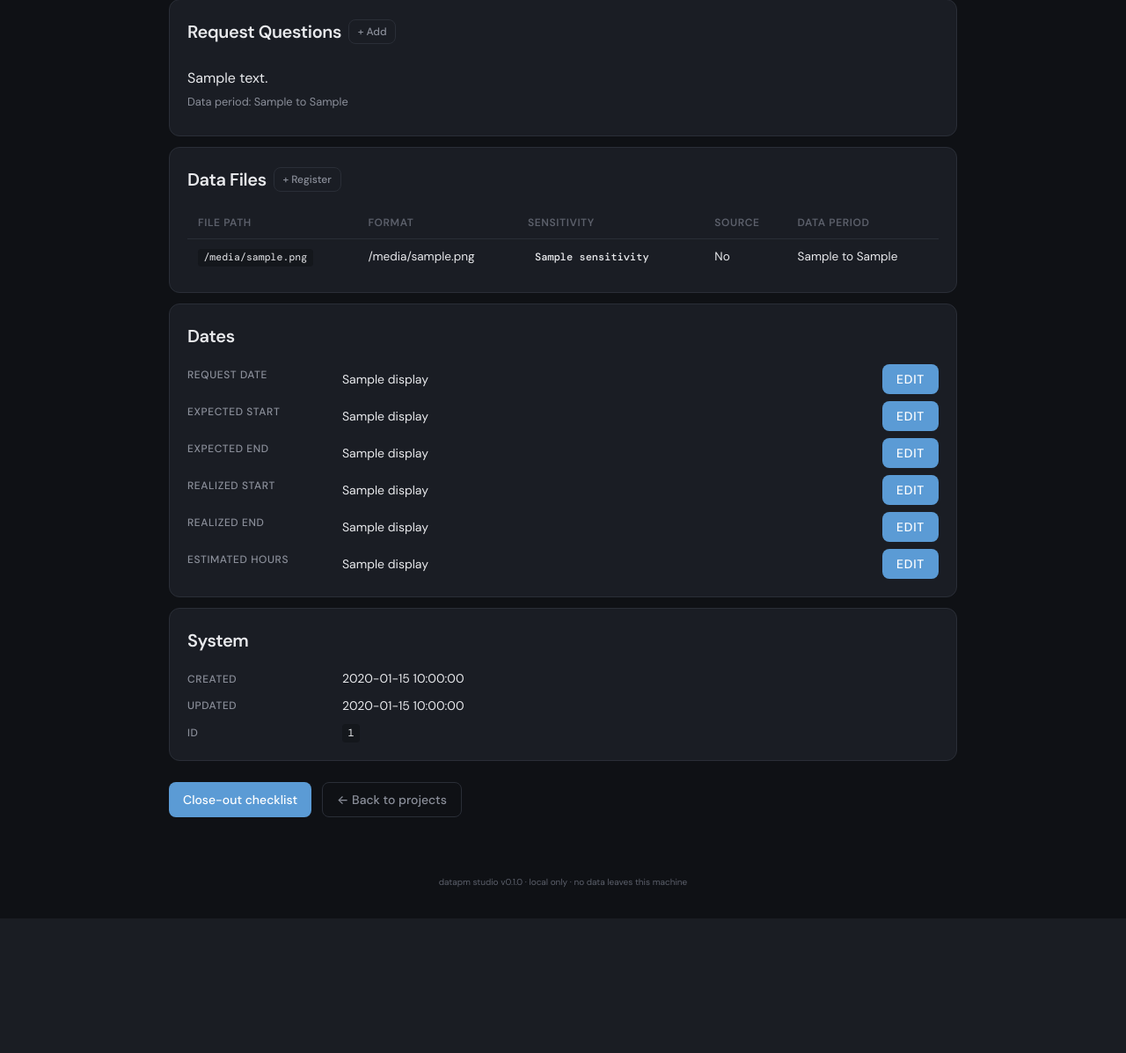
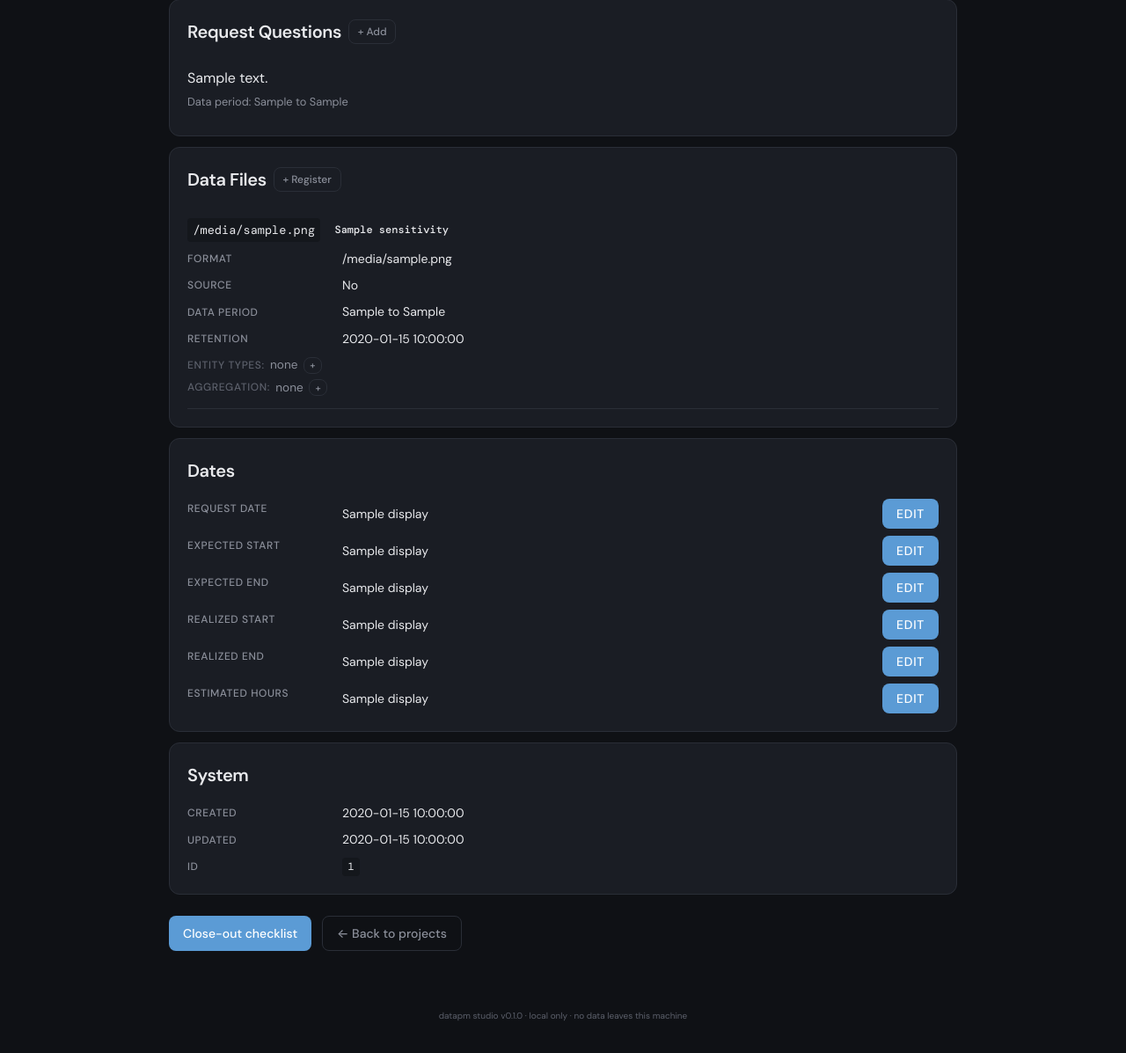
Before and after one commit to wiskas1000/datapm-studio, a Flask app: template datapm_studio/templates/projects/detail.html in a window 1280 px wide. Shown: the part 954-2151 px from the top of the page at 88% size. Before the commit the page ends 1998 px from the top, so only its background shows below. Run offline with Flask 3, Linux system fonts and the light colour scheme; the template is opened without the code that fills it: most values are stand-ins (such as "Sample title", 1, 10 or a date in 2020).

Commit message:
feat(routes): add entity type and aggregation level dropdowns per data file (#67)
Expand the data files section to show entity types and aggregation
levels per file, with HTMX-powered search dropdowns for adding/removing.
Supports create-on-type (like tags). Data file cards now show all
metadata including lookup relationships.

Closes #61

Co-authored-by: Claude Opus 4.6 <noreply@anthropic.com>

```diff
--- a/datapm_studio/static/css/style.css
+++ b/datapm_studio/static/css/style.css
@@ -644,6 +644,78 @@ li {
     color: var(--badge-text, var(--text));
 }
 
+/* ── Data file cards ── */
+.data-file-card {
+    padding: 0.75rem 0;
+    border-bottom: 1px solid var(--border);
+}
+
+.data-file-card:last-of-type {
+    border-bottom: none;
+}
+
+.data-file-header {
+    display: flex;
+    align-items: center;
+    gap: 0.5rem;
+    margin-bottom: 0.5rem;
+}
+
+.detail-grid-compact {
+    grid-template-columns: 6rem 1fr;
+    font-size: 0.85rem;
+    margin-bottom: 0.5rem;
+}
+
+.lookup-row {
+    display: flex;
+    align-items: center;
+    flex-wrap: wrap;
+    gap: 0.4rem;
+    font-size: 0.85rem;
+    margin-top: 0.25rem;
+}
+
+.lookup-label {
+    color: var(--text-dim);
+    font-weight: 500;
+    font-size: 0.75rem;
+    text-transform: uppercase;
+    letter-spacing: 0.05em;
+}
+
+.inline-lookup-form {
+    position: relative;
+    display: inline-block;
+}
+
+.inline-lookup-form .input-sm {
+    width: 14rem;
+    padding: 0.2rem 0.4rem;
+    font-size: 0.8rem;
+}
+
+.lookup-dropdown {
+    position: absolute;
+    top: 100%;
+    left: 0;
+    z-index: 10;
+    min-width: 14rem;
+    background: var(--surface);
+    border: 1px solid var(--border);
+    border-radius: 0.25rem;
+    box-shadow: 0 2px 8px rgba(0, 0, 0, 0.15);
+}
+
+.btn-xs {
+    padding: 0.1rem 0.4rem;
+    font-size: 0.7rem;
+}
+
+.dropdown-item-create {
+    font-style: italic;
+}
+
 /* ── Inline Edit ── */
 .btn-inline-edit {
     background: none;
--- a/datapm_studio/templates/projects/partials/_data_files_section.html
+++ b/datapm_studio/templates/projects/partials/_data_files_section.html
@@ -1,4 +1,4 @@
-{# Data files section for project detail — shows registered files with add form. #}
+{# Data files section for project detail — shows registered files with lookups. #}
 <div id="project-data-files" class="card">
   <div class="card-header-row">
     <h2>Data Files</h2>
@@ -9,40 +9,82 @@
   </div>
 
   {% if data_files %}
-  <table class="data-table">
-    <thead>
-      <tr>
-        <th>File path</th>
-        <th>Format</th>
-        <th>Sensitivity</th>
-        <th>Source</th>
-        <th>Data period</th>
-      </tr>
-    </thead>
-    <tbody>
   {% for f in data_files %}
-      <tr>
-        <td><code>{{ f.file_path }}</code></td>
-        <td>{{ f.file_format or "—" }}</td>
-        <td>
+  <div class="data-file-card" id="data-file-{{ f.id }}">
+    <div class="data-file-header">
+      <code>{{ f.file_path }}</code>
       {% if f.sensitivity %}
       <span class="badge badge-sensitivity">{{ f.sensitivity }}</span>
+      {% endif %}
+    </div>
+    <dl class="detail-grid detail-grid-compact">
+      <dt>Format</dt>
+      <dd>{{ f.file_format or "—" }}</dd>
+      <dt>Source</dt>
+      <dd>{{ "Yes" if f.is_source else "No" }}</dd>
+      {% if f.data_period_from or f.data_period_to %}
+      <dt>Data period</dt>
+      <dd>{{ f.data_period_from or "—" }} to {{ f.data_period_to or "—" }}</dd>
+      {% endif %}
+      {% if f.retention_date %}
+      <dt>Retention</dt>
+      <dd>{{ f.retention_date }}</dd>
+      {% endif %}
+    </dl>
+
+    {# Entity types for this file #}
+    <div class="lookup-row" id="file-{{ f.id }}-entity-types">
+      <span class="lookup-label">Entity types:</span>
+      {% set ets = file_entity_types.get(f.id, []) %}
+      {% if ets %}
+      {% for et in ets %}
+      <span class="tag-chip">
+        {{ et.name }}
+        <button class="btn-remove"
+                hx-post="{{ url_for('projects.remove_entity_type', slug=project.slug, file_id=f.id) }}"
+                hx-vals='{"entity_type_id": "{{ et.id }}"}'
+                hx-target="#project-data-files"
+                hx-swap="outerHTML"
+                title="Remove">&times;</button>
+      </span>
+      {% endfor %}
       {% else %}
-          <span class="text-muted">—</span>
+      <span class="text-muted">none</span>
       {% endif %}
-        </td>
-        <td>{{ "Yes" if f.is_source else "No" }}</td>
-        <td>
-          {% if f.data_period_from or f.data_period_to %}
-          {{ f.data_period_from or "—" }} to {{ f.data_period_to or "—" }}
+      <button class="btn btn-secondary btn-xs"
+              hx-get="{{ url_for('projects.add_entity_type_form', slug=project.slug, file_id=f.id) }}"
+              hx-target="#file-{{ f.id }}-et-add"
+              hx-swap="innerHTML">+</button>
+      <span id="file-{{ f.id }}-et-add"></span>
+    </div>
+
+    {# Aggregation levels for this file #}
+    <div class="lookup-row" id="file-{{ f.id }}-agg-levels">
+      <span class="lookup-label">Aggregation:</span>
+      {% set aggs = file_agg_levels.get(f.id, []) %}
+      {% if aggs %}
+      {% for agg in aggs %}
+      <span class="tag-chip">
+        {{ agg.name }}
+        <button class="btn-remove"
+                hx-post="{{ url_for('projects.remove_agg_level', slug=project.slug, file_id=f.id) }}"
+                hx-vals='{"agg_level_id": "{{ agg.id }}"}'
+                hx-target="#project-data-files"
+                hx-swap="outerHTML"
+                title="Remove">&times;</button>
+      </span>
+      {% endfor %}
       {% else %}
-          <span class="text-muted">—</span>
+      <span class="text-muted">none</span>
       {% endif %}
-        </td>
-      </tr>
+      <button class="btn btn-secondary btn-xs"
+              hx-get="{{ url_for('projects.add_agg_level_form', slug=project.slug, file_id=f.id) }}"
+              hx-target="#file-{{ f.id }}-agg-add"
+              hx-swap="innerHTML">+</button>
+      <span id="file-{{ f.id }}-agg-add"></span>
+    </div>
+  </div>
   {% endfor %}
-    </tbody>
-  </table>
   {% else %}
   <p class="text-muted">No data files registered yet.</p>
   {% endif %}
```
Also changed, not shown: datapm_studio/routes/projects.py (+199 -2 lines), datapm_studio/templates/projects/partials/_agg_level_add_form.html (added, +11 -0 lines), datapm_studio/templates/projects/partials/_agg_level_dropdown.html (added, +24 -0 lines), datapm_studio/templates/projects/partials/_entity_type_add_form.html (added, +11 -0 lines), datapm_studio/templates/projects/partials/_entity_type_dropdown.html (added, +24 -0 lines), tests/test_routes/test_data_file_lookups.py (added, +199 -0 lines). Lines whose indentation alone changed are shown as unchanged.
